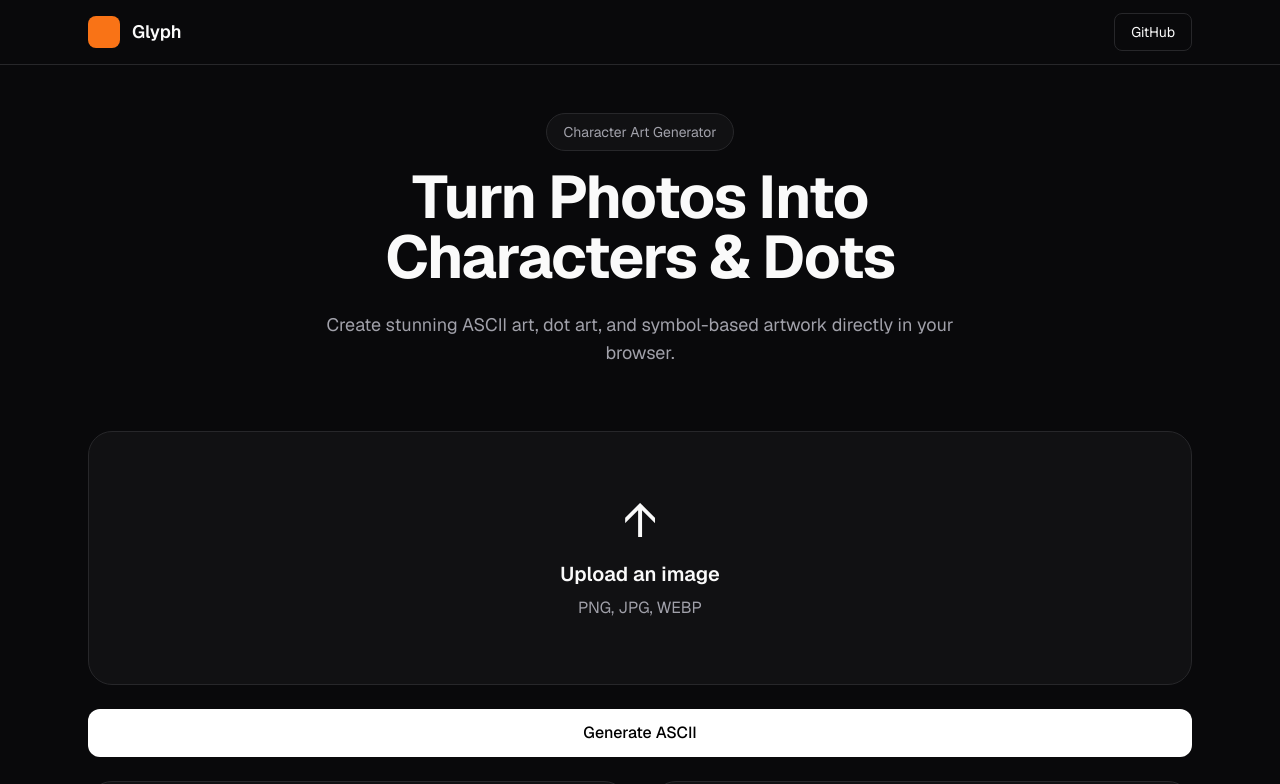
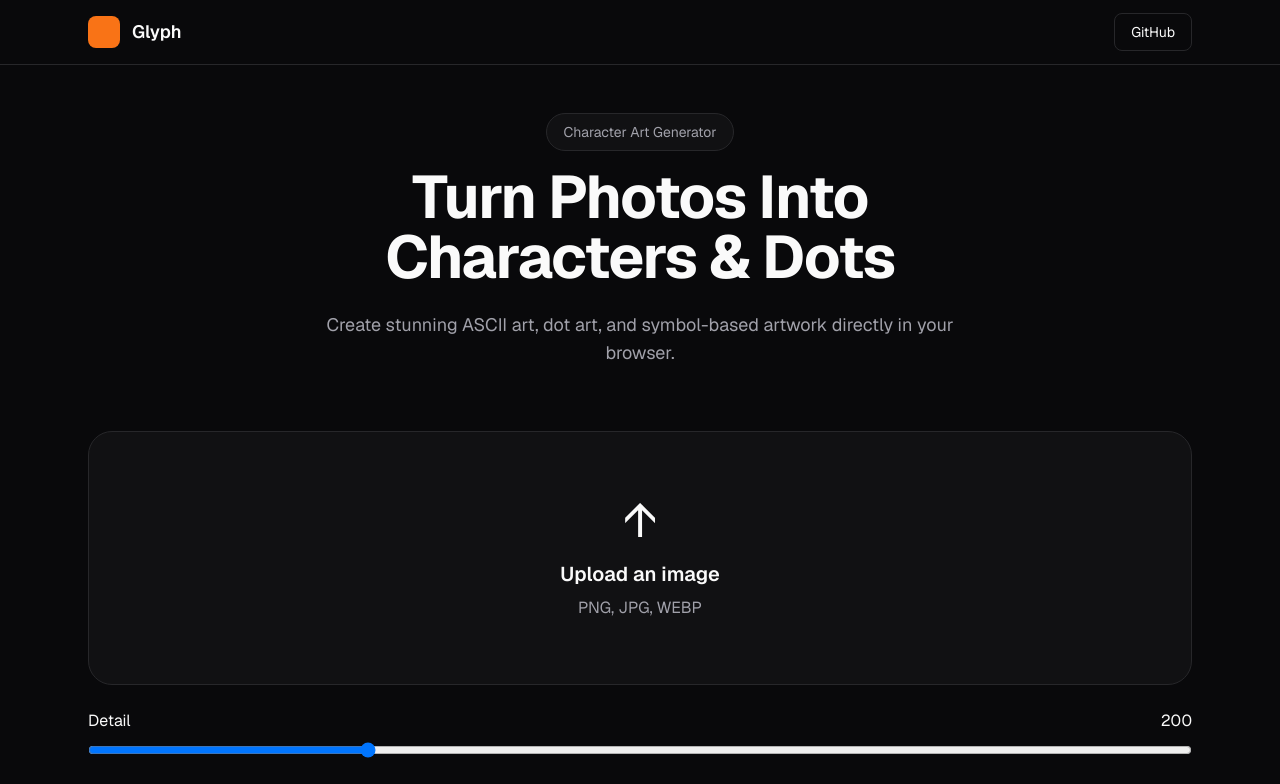
Before and after one commit to sanstack256/Glyph, a Next.js app: page / in a window 1280 px wide. Shown: the top 784 px of the page. Built offline with nearby package versions, Linux system fonts and the light colour scheme.

Commit message:
Slider added to tweak details

```diff
--- a/src/components/controls/ControlPanel.tsx
+++ b/src/components/controls/ControlPanel.tsx
@@ -39,7 +39,11 @@ export default function ControlPanel({
       URL.createObjectURL(image);
 
     const result =
-      await imageToAscii(url);
+      await imageToAscii(
+        url,
+        asciiWidth
+      );
+
     const png =
       asciiToPng(result);
 
@@ -50,17 +54,34 @@ export default function ControlPanel({
   return (
     <div>
 
+      <div className="mb-6">
+        <div className="mb-2 flex justify-between">
+          <span>Detail</span>
+          <span>{asciiWidth}</span>
+        </div>
 
-
+        <input
+          type="range"
+          min="100"
+          max="500"
+          step="10"
+          value={asciiWidth}
+          onChange={(e) =>
+            setAsciiWidth(
+              Number(e.target.value)
+            )
+          }
+          className="w-full"
+        />
+      </div>
 
       <button
-        onClick={
-          handleGenerate
-        }
+        onClick={handleGenerate}
         className="w-full rounded-xl bg-white px-4 py-3 font-medium text-black"
       >
         Generate ASCII
       </button>
+
     </div>
   );
 }
--- a/src/lib/generators/ascii.ts
+++ b/src/lib/generators/ascii.ts
@@ -19,7 +19,8 @@ export function brightnessToChar(
 
 
 export async function imageToAscii(
-    imageUrl: string
+    imageUrl: string,
+    width: number
 ) {
     const img = new Image();
 
@@ -37,7 +38,7 @@ export async function imageToAscii(
 
     if (!ctx) return [];
 
-    const width = 200;
+
 
     const height = Math.floor(
         (img.height / img.width) *
```
Lines whose indentation alone changed are shown as unchanged.
